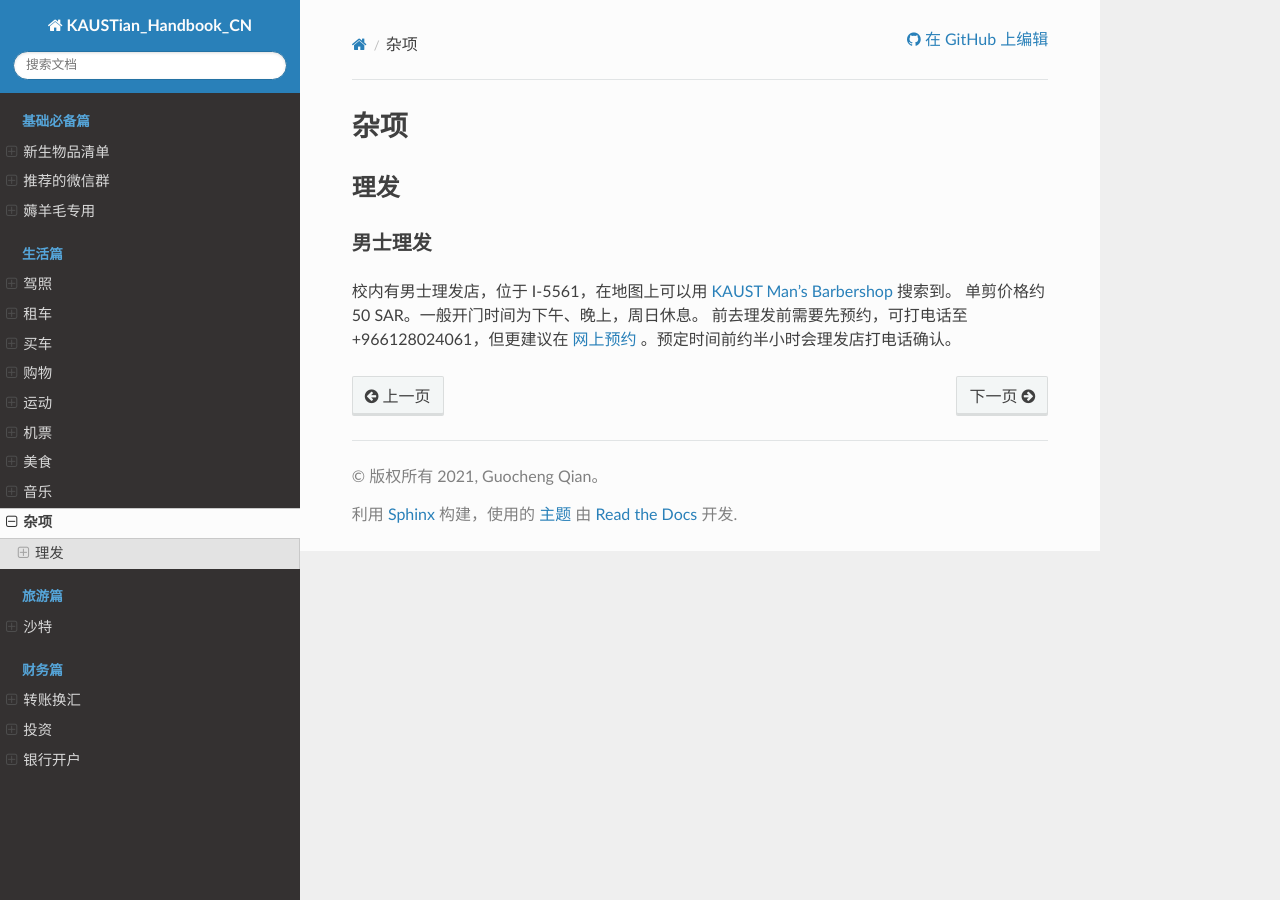
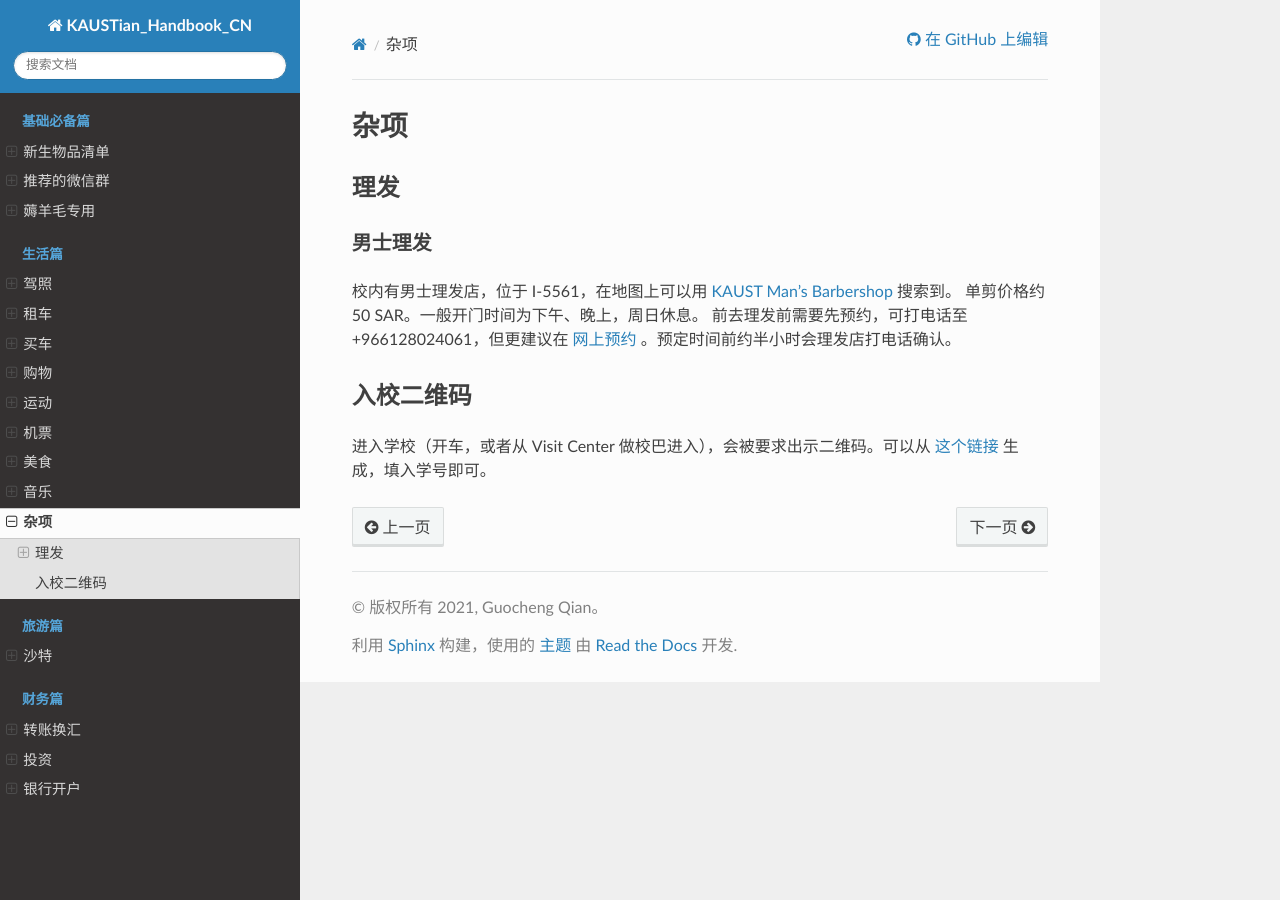
Before and after one commit to guochengqian/KAUSTian_Handbook_CN, a Sphinx documentation site: the page built from docs/content/life/misc.rst, in a window 1280 px wide. Built offline with Sphinx 7.4.7 and the Read the Docs theme 2.0.0, drawn with Linux system fonts in a browser that asks for light colours.

Commit message:
add 入校二维码

```diff
--- a/docs/content/life/misc.rst
+++ b/docs/content/life/misc.rst
@@ -11,3 +11,9 @@
 校内有男士理发店，位于 I-5561，在地图上可以用 `KAUST Man's Barbershop <https://www.openstreetmap.org/way/47199938#map=19/22.31034/39.09535>`_ 搜索到。
 单剪价格约 50 SAR。一般开门时间为下午、晚上，周日休息。
 前去理发前需要先预约，可打电话至 +966128024061，但更建议在 `网上预约 <http://www.envisiongo.com/a/asfourbarbershop-kaust>`_ 。预定时间前约半小时会理发店打电话确认。
+
+
+入校二维码
+------
+
+进入学校（开车，或者从 Visit Center 做校巴进入），会被要求出示二维码。可以从 `这个链接 <https://vms.kaust.edu.sa/apps/GAPlatform/>`_ 生成，填入学号即可。
```
